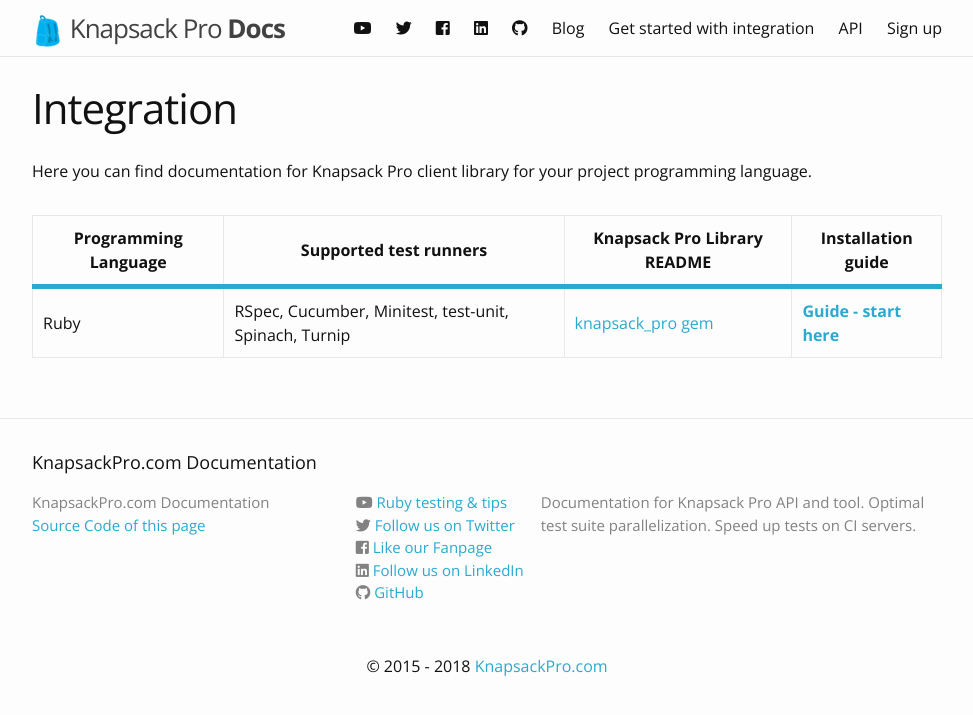
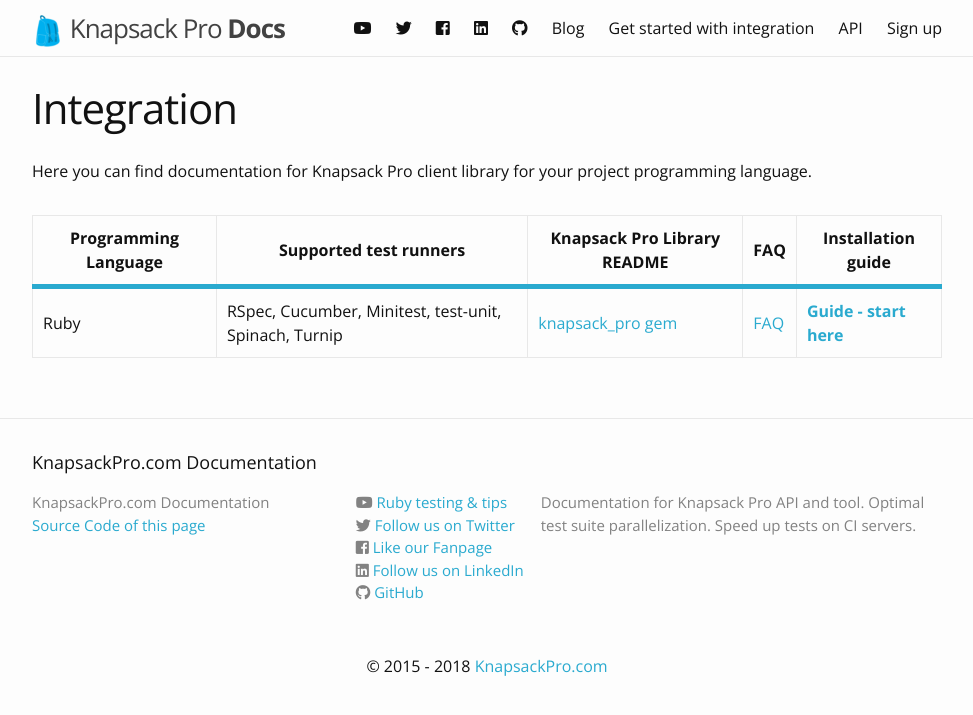
Before and after one commit to KnapsackPro/docs.knapsackpro.com, a Jekyll site: the page built from integration.md, in a window 1280 px wide. Shown: the top 715 px of the page, without its empty margins (153-1126 px from the left). Built offline with Jekyll 4.4.1, drawn with Linux system fonts in a browser that asks for light colours; nearby versions of some CDN libraries.

Commit message:
Add link to FAQ

```diff
--- a/integration.md
+++ b/integration.md
@@ -11,12 +11,14 @@ permalink: /integration/
     <th>Programming Language</th>
     <th>Supported test runners</th>
     <th>Knapsack Pro Library README</th>
+    <th>FAQ</th>
     <th>Installation guide</th>
   </tr>
   <tr>
     <td>Ruby</td>
     <td>RSpec, Cucumber, Minitest, test-unit, Spinach, Turnip</td>
     <td><a href="https://github.com/KnapsackPro/knapsack_pro-ruby">knapsack_pro gem</a></td>
+    <td><a href="https://github.com/KnapsackPro/knapsack_pro-ruby#faq">FAQ</a></td>
     <td><a href="/knapsack_pro-ruby/guide/"><b>Guide - start here</b></a></td>
   </tr>
 </table>
```
